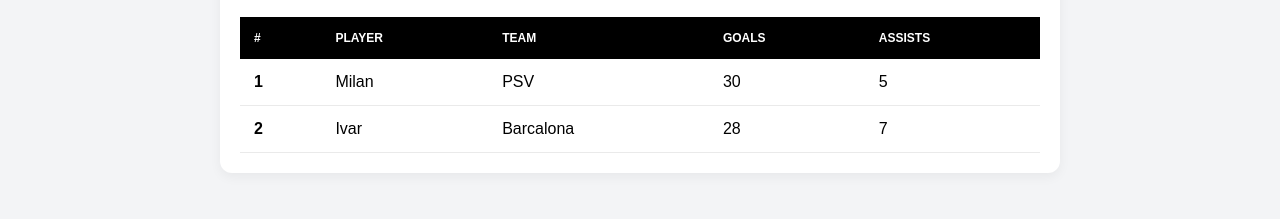
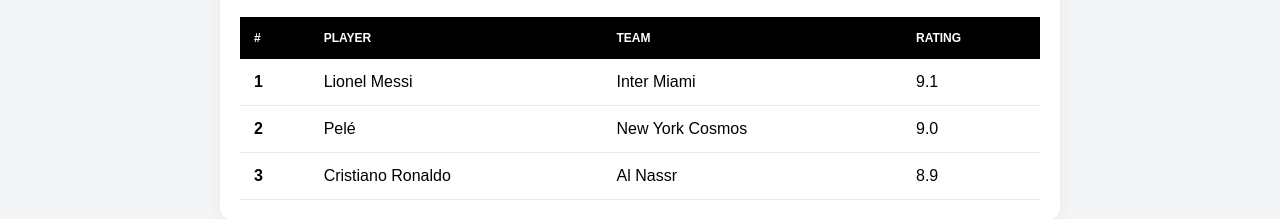
Before and after one commit to Cooper55555/TOPBALL, a plain HTML site: page index.html in a window 1280 px wide. Shown: the part 539-758 px from the top of the page. Drawn offline with Linux system fonts and the light colour scheme.

Commit message:
Add files via upload

```diff
--- a/index.html
+++ b/index.html
@@ -28,8 +28,7 @@
           <th>#</th>
           <th>Player</th>
           <th>Team</th>
-          <th>Goals</th>
-          <th>Assists</th>
+          <th>Rating</th>
         </tr>
       </thead>
       <tbody id="leaderboard-body">
@@ -644,7 +643,7 @@
 
             <div class="position GK">GK</div>
             <div class="position LB">LB</div>
-            <div class="position CB">CB</div>
+            <div class="position CB" style="border: 3px solid #000;">CB</div>
             <div class="position CAM">CAM</div>
             <div class="position RB">RB</div>
             <div class="position CDM">CDM</div>
@@ -652,7 +651,7 @@
             <div class="position CM">CM</div>
             <div class="position RM">RM</div>
             <div class="position LW">LW</div>
-            <div class="position ST" style="border: 3px solid #000;">ST</div>
+            <div class="position ST">ST</div>
             <div class="position RW">RW</div>
           </div>
         </section>
@@ -662,7 +661,7 @@
           <div class="career-stats">
             <div><strong>Goals</strong><p>754</p></div>
             <div><strong>Assists</strong><p>8</p></div>
-            <div><strong>Matches</strong><p>821</p></div>
+            <div><strong>Matches</strong><p>93</p></div>
             <div><strong>Minutes</strong><p>72.071</p></div>
             <div><strong>Yellow Cards</strong><p>0</p></div>
             <div><strong>Red Cards</strong><p>12</p></div>
--- a/script.js
+++ b/script.js
@@ -74,8 +74,9 @@ function returnhome() {
 }
 
 const topplayers = [
-  { name: "Milan", team: "PSV", goals: 30, assists: 5 },
-  { name: "Ivar", team: "Barcalona", goals: 28, assists: 7 },
+  { name: "Lionel Messi", team: "Inter Miami", rating: "9.1" },
+  { name: "Pelé", team: "New York Cosmos", rating: "9.0" },
+  { name: "Cristiano Ronaldo", team: "Al Nassr", rating: "8.9" },
 ];
 
 const tbody = document.getElementById("leaderboard-body");
@@ -86,8 +87,7 @@ topplayers.forEach((player, index) => {
     <td class="rank">${index + 1}</td>
     <td>${player.name}</td>
     <td>${player.team}</td>
-    <td>${player.goals}</td>
-    <td>${player.assists}</td>
+    <td>${player.rating}</td>
   `;
   tbody.appendChild(row);
 });
```
